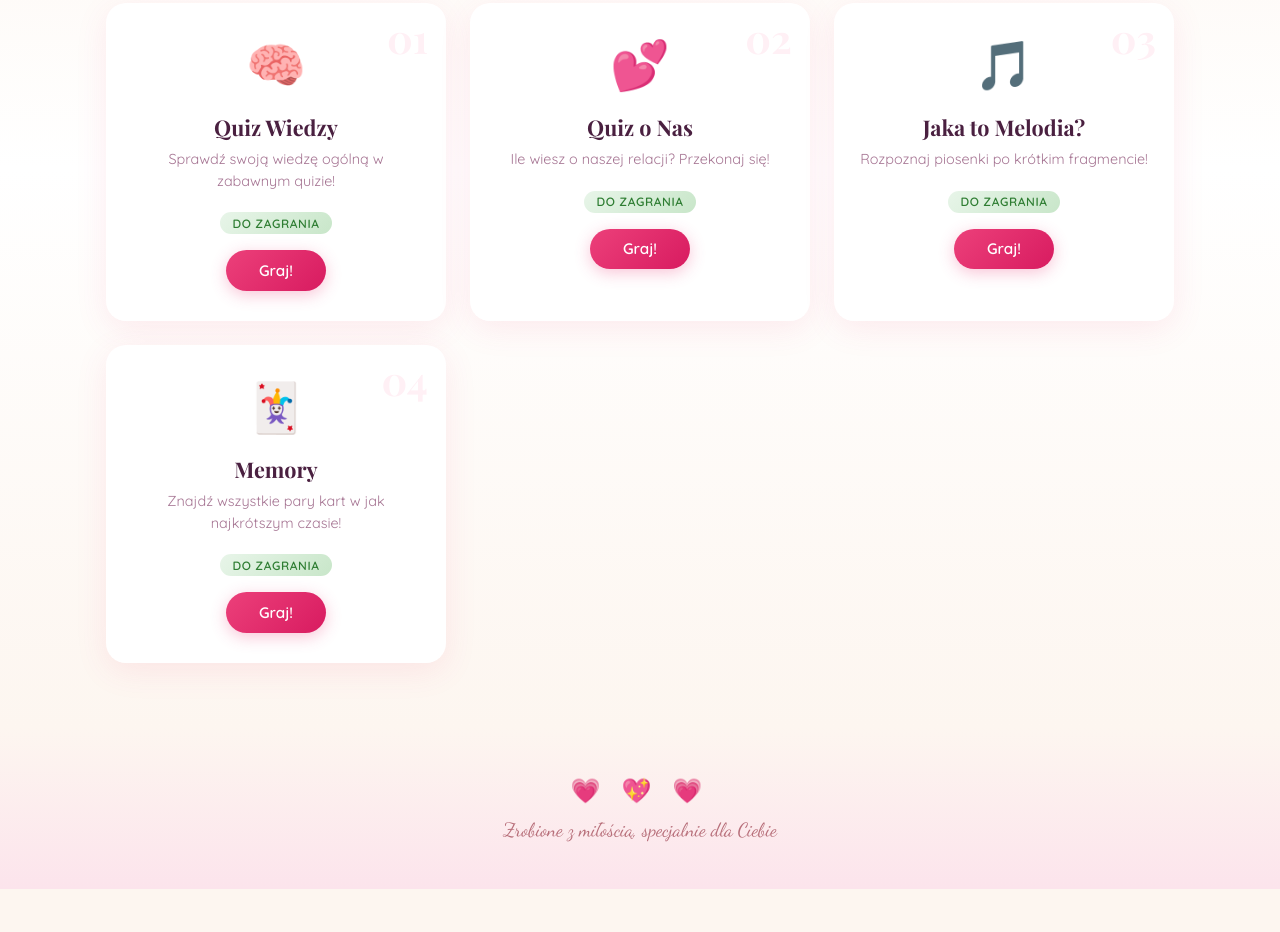
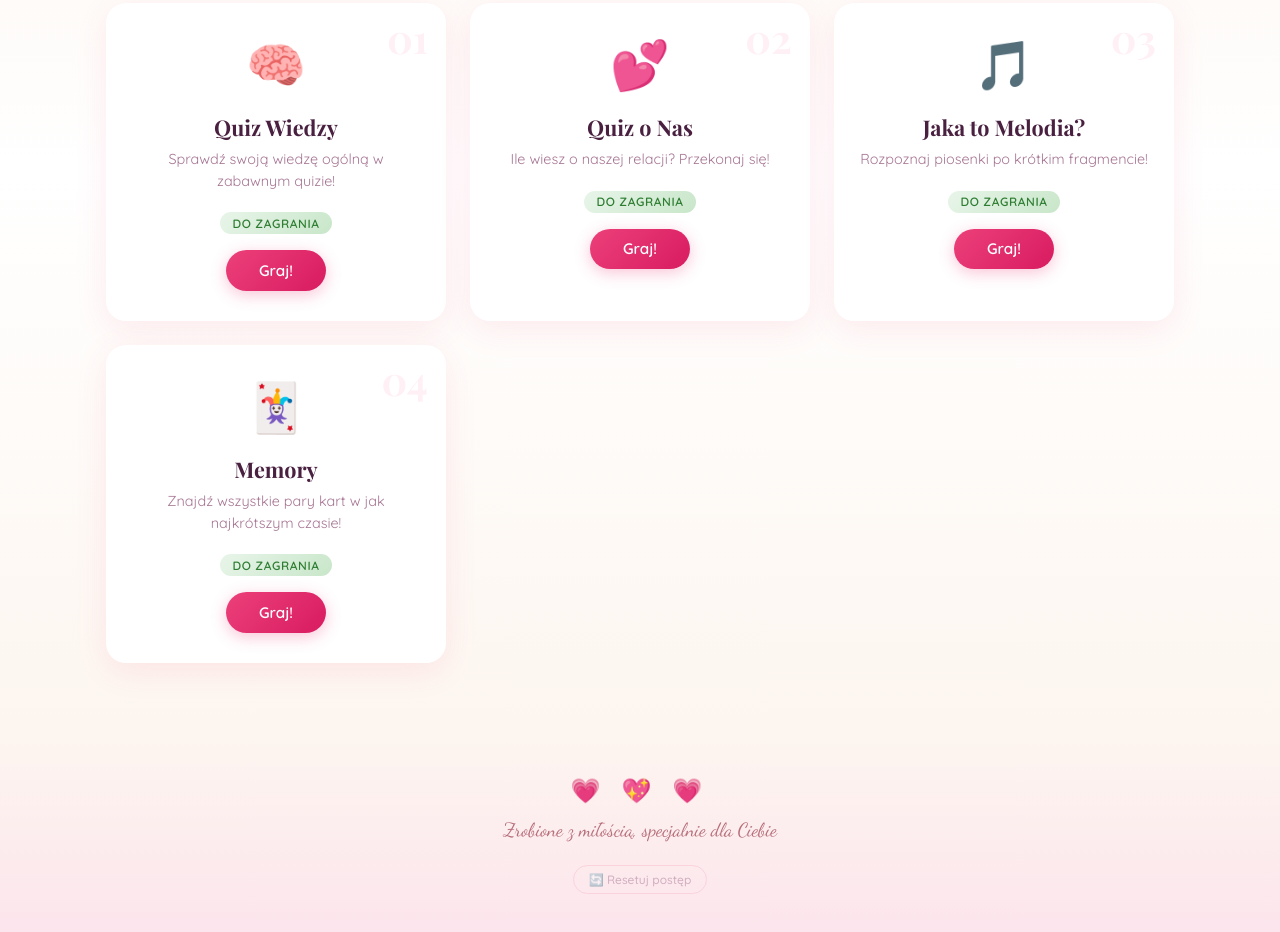
Before and after one commit to DominikSzewczyk224180/Dla-Wiki, a plain HTML site: page index.html in a window 1280 px wide. Shown: the part 1190-2122 px from the top of the page. Before the commit the page ends 2079 px from the top, so only its background shows below. Drawn offline with nearby package versions, Linux system fonts and the light colour scheme; a web font is replaced by a local one.

Commit message:
reset button

```diff
--- a/css/style.css
+++ b/css/style.css
@@ -747,6 +747,28 @@ body {
     color: var(--rose-gold);
 }
 
+.reset-btn {
+    margin-top: 1.5rem;
+    font-family: var(--font-body);
+    font-size: 0.75rem;
+    font-weight: 500;
+    color: var(--text-light);
+    background: transparent;
+    border: 1px solid var(--pink-300);
+    padding: 0.5em 1.2em;
+    border-radius: 50px;
+    cursor: pointer;
+    transition: all 0.3s ease;
+    opacity: 0.5;
+}
+
+.reset-btn:hover {
+    opacity: 1;
+    background: var(--white);
+    border-color: var(--pink-400);
+    color: var(--pink-600);
+}
+
 /* =============================================
    RESPONSIVE
    ============================================= */
--- a/index.html
+++ b/index.html
@@ -160,6 +160,7 @@
     <footer class="footer">
         <div class="footer-hearts">💗 💖 💗</div>
         <p class="footer-text">Zrobione z miłością, specjalnie dla Ciebie</p>
+        <button class="reset-btn" id="resetBtn" onclick="resetProgress()">🔄 Resetuj postęp</button>
     </footer>
 
     <script src="js/main.js"></script>
--- a/js/main.js
+++ b/js/main.js
@@ -240,3 +240,13 @@ function initScrollAnimations() {
 /* --- Helper: Mark game as complete (called from game pages) --- */
 // Games will call: localStorage.setItem('womensday_progress', JSON.stringify([...completed, gameNumber]))
 // Then redirect back to index.html
+
+/* --- Reset All Progress --- */
+function resetProgress() {
+    if (confirm('Na pewno chcesz zresetować cały postęp? 🥺')) {
+        localStorage.removeItem('womensday_progress');
+        const prizeSection = document.getElementById('prizeSection');
+        if (prizeSection) prizeSection.classList.remove('visible');
+        updateProgressUI();
+    }
+}
```
